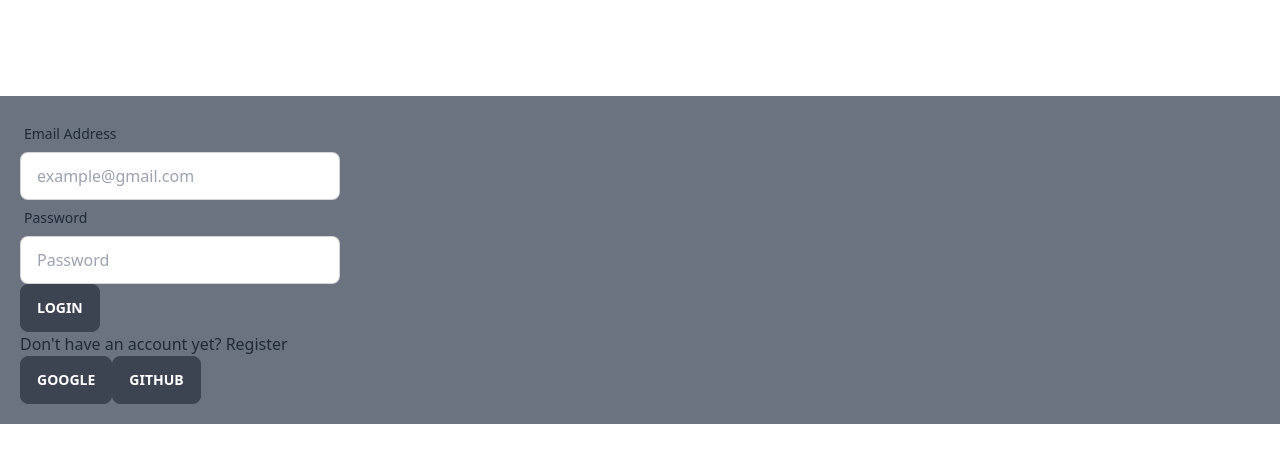
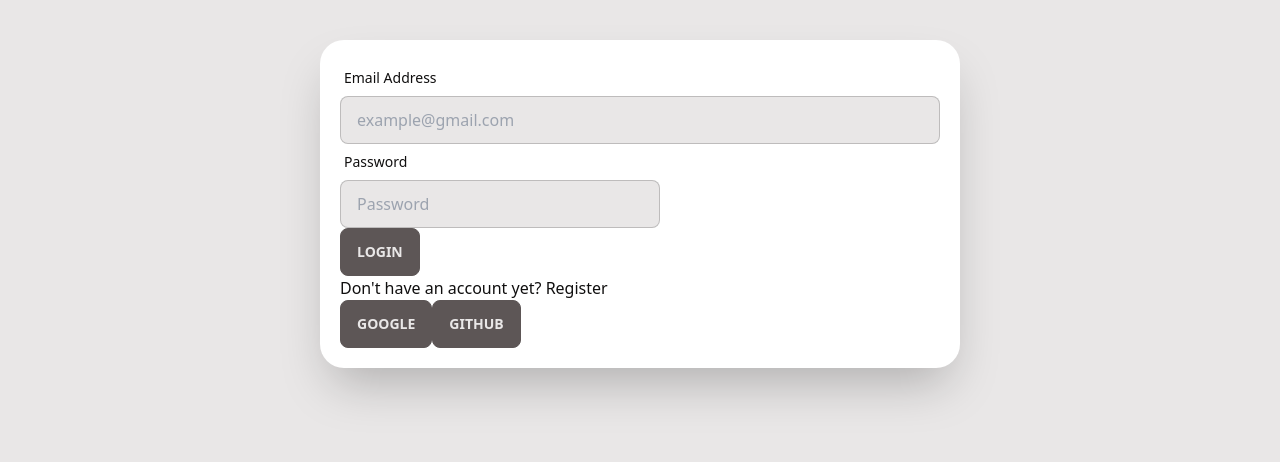
Before and after one commit to Abdur27485/Food-Hunt, a React (Vite) app: page /login in a window 1280 px wide. Shown: the top 462 px of the page. Built offline with nearby package versions, Linux system fonts and the light colour scheme; no server answers.

Commit message:
banner added

```diff
--- /dev/null
+++ b/src/components/Banner/Banner.jsx
@@ -0,0 +1,20 @@
+import React from 'react';
+
+const Banner = () => {
+    return (
+        <div>
+            <div className="hero min-h-screen bg-base-200">
+                <div className="hero-content flex-col lg:flex-row-reverse">
+                    <img src="/public/assets/bannerRight.png" className="max-w-sm -rotate-90" />
+                    <div>
+                        <h1 className="text-5xl lg:text-7xl font-bold uppercase">Life is short, make it sweet</h1>
+                        <p className="py-6">Provident cupiditate voluptatem et in. Quaerat fugiat ut assumenda excepturi exercitationem quasi. In deleniti eaque aut repudiandae et a id nisi.</p>
+                        <button className="btn btn-primary">Get Started</button>
+                    </div>
+                </div>
+            </div>
+        </div>
+    );
+};
+
+export default Banner;
--- a/src/pages/Home/Home.jsx
+++ b/src/pages/Home/Home.jsx
@@ -1,10 +1,12 @@
 import React from 'react';
 import Navbar from '../../components/Navbar/Navbar';
+import Banner from '../../components/Banner/Banner';
 
 const Home = () => {
     return (
         <div>
             <Navbar></Navbar>
+            <Banner></Banner>
         </div>
     );
 };
--- a/src/pages/Login/Login.jsx
+++ b/src/pages/Login/Login.jsx
@@ -1,6 +1,6 @@
 import React, { useContext } from 'react';
 import { AuthContext } from '../../providers/AuthProvider';
-import { Link } from 'react-router-dom';
+import { Link, Navigate } from 'react-router-dom';
 
 const Login = () => {
     const { loginUser, googleSignIn, githubSignIn } = useContext(AuthContext);
@@ -16,6 +16,7 @@ const Login = () => {
             .then(result => {
                 const userinfo = result.user;
                 console.log(userinfo)
+                return <Navigate to='/'></Navigate>
             })
             .catch(error => {
                 console.log(error.message)
@@ -29,13 +30,13 @@ const Login = () => {
         githubSignIn();
     }
     return (
-        <div className='p-5 mt-24 bg-gray-500'>
+        <div className='p-5 mx-5 mt-10  bg-white lg:w-1/2 lg:mx-auto rounded-3xl shadow-2xl'>
             <form onSubmit={handleLogin}>
-                <div className="form-control w-full max-w-xs">
+                <div className="form-control">
                     <label className="label">
                         <span className="label-text">Email Address</span>
                     </label>
-                    <input type="email" name='email' placeholder="example@gmail.com" className="input input-bordered w-full max-w-xs" required />
+                    <input type="email" name='email' placeholder="example@gmail.com" className="input input-bordered w-full" required />
                 </div>
                 <div className="form-control w-full max-w-xs">
                     <label className="label">
--- a/tailwind.config.js
+++ b/tailwind.config.js
@@ -5,7 +5,23 @@ export default {
     "./src/**/*.{js,ts,jsx,tsx}",
   ],
   theme: {
-    extend: {},
+    extend: {
+      colors:{
+        primary: '#05683B',
+        secondary: '#379683',
+        success: '#5CDB95',
+        'secondary-subtle': '#8EE4AF',
+      }
+    },
   },
   plugins: [require("daisyui")],
+  daisyui: {
+    styled: true,
+    themes: ['garden'],
+    base: true,
+    utils: true,
+    logs: true,
+    rtl: false,
+    prefix: "",
+  },
 }
```
Also changed, not shown: public/assets/bannerRight.png (added).
